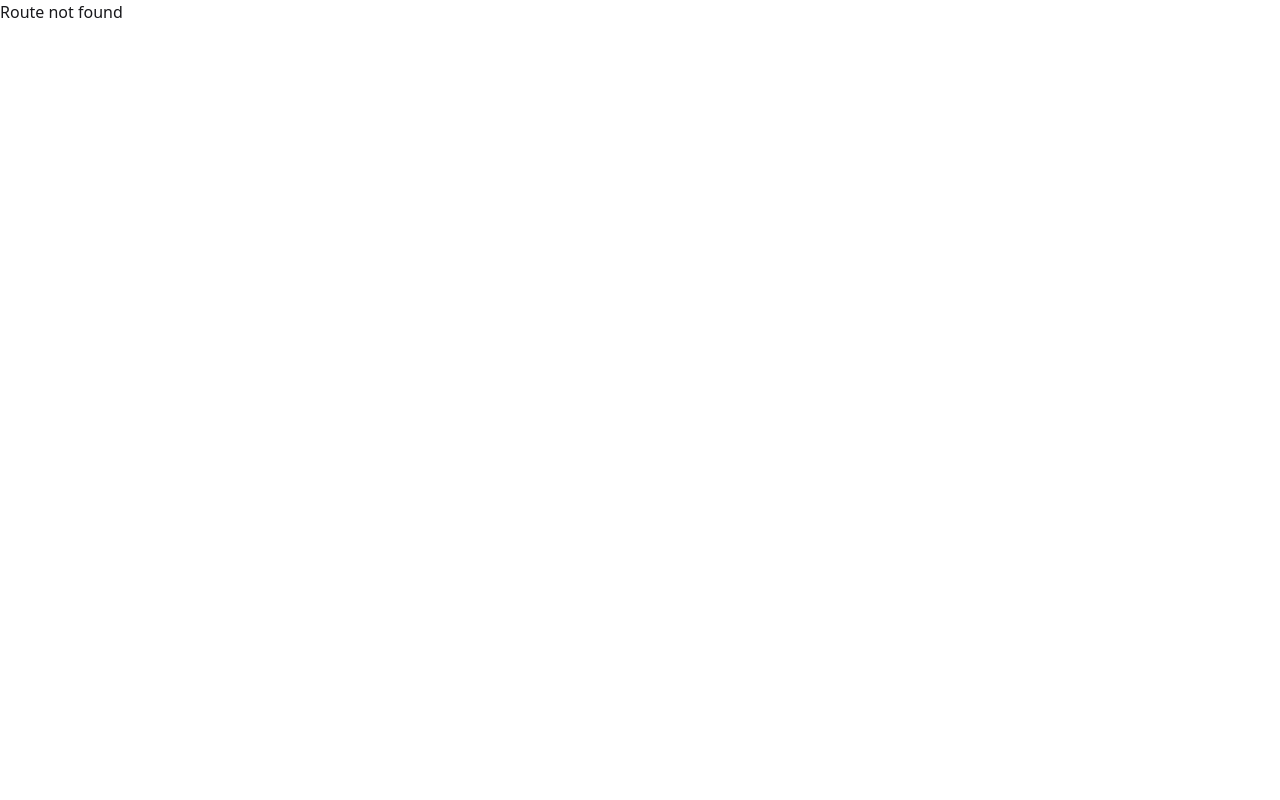
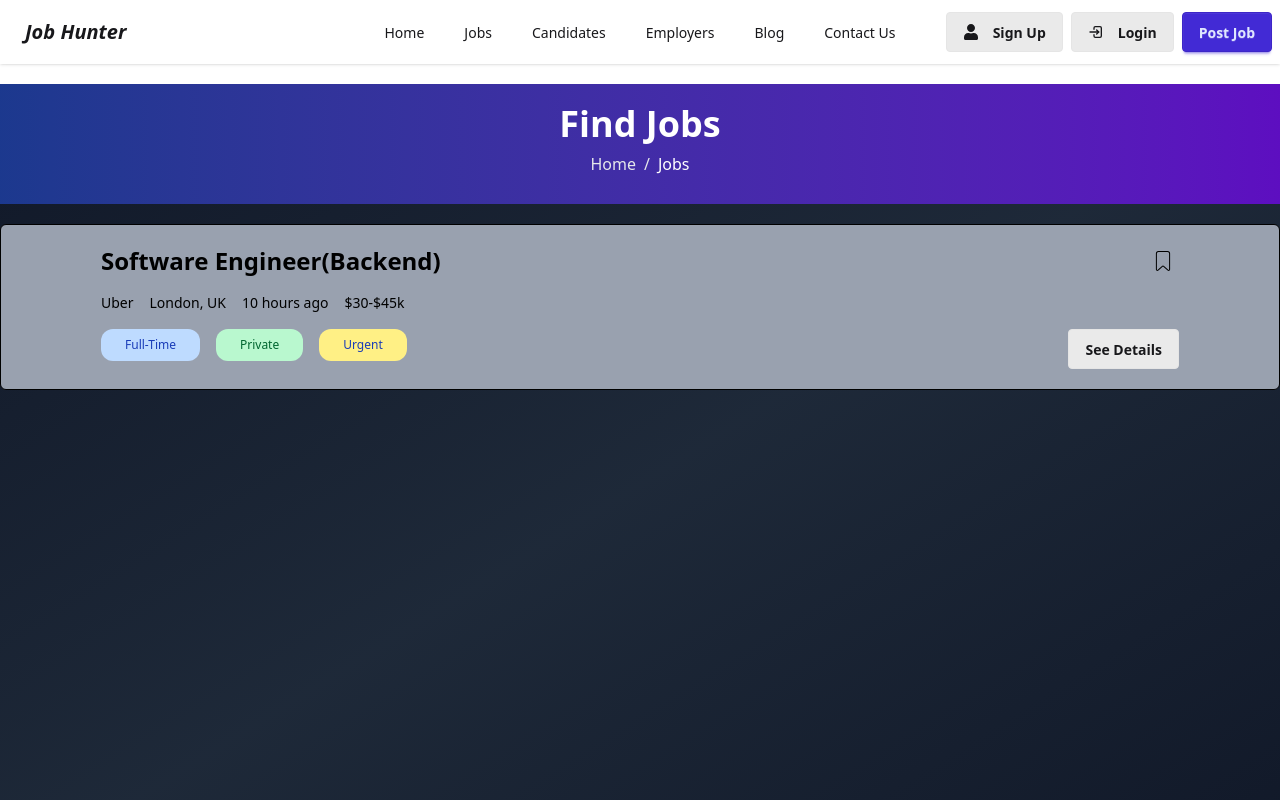
Before and after one commit to m-akash/job-hunter, a React (Vite) app in the folder frontend/: page /jobs in a window 1280 px wide. Before the commit this address had no page. Shown: the top 800 px of the page. Built offline with nearby package versions, Linux system fonts and the light colour scheme.

Commit message:
design all jobs section

```diff
--- a/frontend/src/main.jsx
+++ b/frontend/src/main.jsx
@@ -7,6 +7,7 @@ import Home from "./pages/Home/Home";
 import Register from "./pages/Register/Register";
 import Login from "./pages/Login/Login";
 import PostJob from "./pages/PostJob/PostJob";
+import FindJobs from "./pages/FindJobs/FindJobs";
 
 const router = createBrowserRouter([
   {
@@ -30,6 +31,10 @@ const router = createBrowserRouter([
         path: "/postjob",
         element: <PostJob></PostJob>,
       },
+      {
+        path: "/jobs",
+        element: <FindJobs></FindJobs>,
+      },
     ],
   },
 ]);
--- a/frontend/src/pages/Banner/Banner.jsx
+++ b/frontend/src/pages/Banner/Banner.jsx
@@ -56,6 +56,13 @@ const Banner = () => {
             </Link>
           </p>
         </div>
+        <div>
+          <Link to="/jobs">
+            <button className="btn btn-primary hover:bg-blue-900">
+              Explore Job
+            </button>
+          </Link>
+        </div>
       </div>
     </div>
   );
--- a/frontend/src/pages/FeatureJobs/FeatureJobs.jsx
+++ b/frontend/src/pages/FeatureJobs/FeatureJobs.jsx
@@ -15,7 +15,7 @@ const FeatureJobs = () => {
         <div className="flex gap-4 sm:gap-6 bg-cyan-400 text-black py-4 sm:py-5 px-4 sm:px-6 lg:px-10 border rounded-md">
           <div className="flex flex-col gap-3 sm:gap-4 justify-between items-start w-full">
             <div className="flex flex-row justify-between items-start w-full">
-              <Link className="hover:text-white hover:text-xl">
+              <Link to="/jobs" className="hover:text-white hover:text-xl">
                 <h2 className="text-lg sm:text-xl lg:text-2xl font-bold">
                   Software Engineer(Backend)
                 </h2>
--- /dev/null
+++ b/frontend/src/pages/FindJobs/FindJobs.jsx
@@ -0,0 +1,62 @@
+import React from "react";
+import { Link } from "react-router-dom";
+import { CiBookmark } from "react-icons/ci";
+
+const FindJobs = () => {
+  return (
+    <div className="min-h-screen my-5 bg-gradient-to-br from-gray-900 via-gray-800 to-gray-900">
+      <div className="bg-gradient-to-r from-blue-900 to-violet-800 py-8 md:py-5 h-30">
+        <div className="container mx-auto px-4 md:px-8">
+          <h1 className="text-3xl text-center md:text-4xl font-bold text-white mb-2">
+            Find Jobs
+          </h1>
+          <div className="flex justify-center items-center text-gray-200">
+            <Link to="/" className="hover:text-white transition-colors">
+              Home
+            </Link>
+            <span className="mx-2"> / </span>
+            <span className="text-white">Jobs</span>
+          </div>
+        </div>
+      </div>
+      <div className="flex gap-4 sm:gap-6 bg-gray-400 text-black my-5 py-4 sm:py-5 px-4 sm:px-6 lg:px-10 border rounded-md">
+        <div className="flex flex-col gap-3 md:px-15 sm:gap-4 justify-between items-start w-full">
+          <div className="flex flex-row justify-between items-start w-full">
+            <Link className="hover:text-white hover:text-xl">
+              <h2 className="text-lg sm:text-xl lg:text-2xl font-bold">
+                Software Engineer(Backend)
+              </h2>
+            </Link>
+            <Link className="hover:border rounded-full p-1">
+              <CiBookmark className="text-xl sm:text-2xl" />
+            </Link>
+          </div>
+          <div className="flex flex-wrap gap-2 sm:gap-4 items-start text-sm">
+            <span>Uber</span>
+            <span>London, UK</span>
+            <span>10 hours ago</span>
+            <span>$30-$45k</span>
+          </div>
+          <div className="flex flex-row justify-between items-start w-full">
+            <div className="flex flex-wrap gap-2 sm:gap-4 items-start">
+              <span className="text-xs bg-blue-200 opacity-150 text-blue-800 rounded-xl py-1 sm:py-2 px-3 sm:px-6">
+                Full-Time
+              </span>
+              <span className="text-xs bg-green-200 opacity-150 text-green-800 rounded-xl py-1 sm:py-2 px-3 sm:px-6">
+                Private
+              </span>
+              <span className="text-xs bg-yellow-200 opacity-150 text-blue-800 rounded-xl py-1 sm:py-2 px-3 sm:px-6">
+                Urgent
+              </span>
+            </div>
+            <Link>
+              <button className="btn btn-soft">See Details</button>
+            </Link>
+          </div>
+        </div>
+      </div>
+    </div>
+  );
+};
+
+export default FindJobs;
--- a/frontend/src/pages/shared/Navbar.jsx
+++ b/frontend/src/pages/shared/Navbar.jsx
@@ -5,10 +5,10 @@ import { TbLogin2 } from "react-icons/tb";
 const Navbar = () => {
   const links = (
     <>
-      <NavLink>
+      <NavLink to="/">
         <button className="link link-hover px-5">Home</button>
       </NavLink>
-      <NavLink>
+      <NavLink to="/jobs">
         <button className="link link-hover px-5">Jobs</button>
       </NavLink>
       <NavLink>
```
